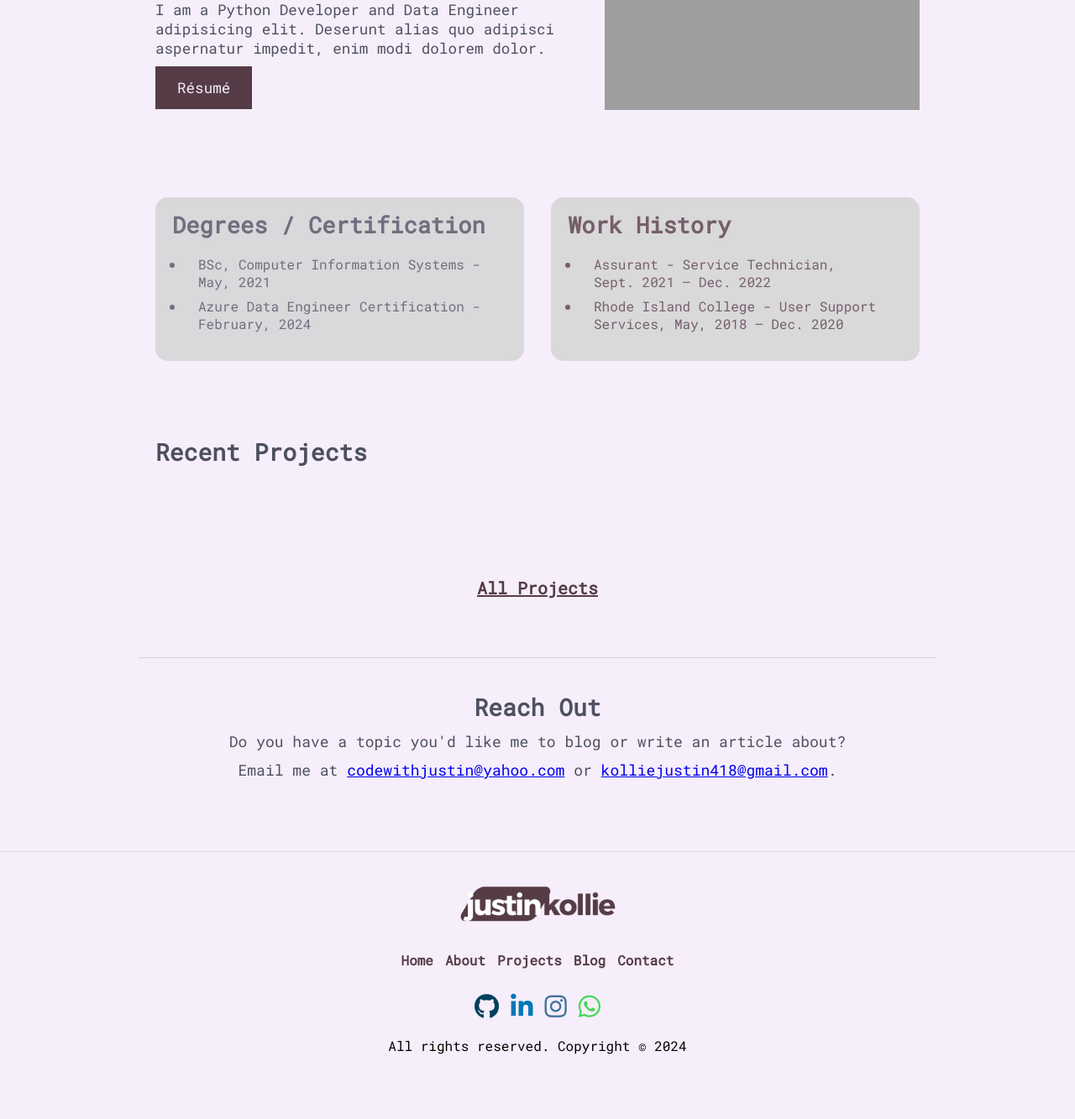
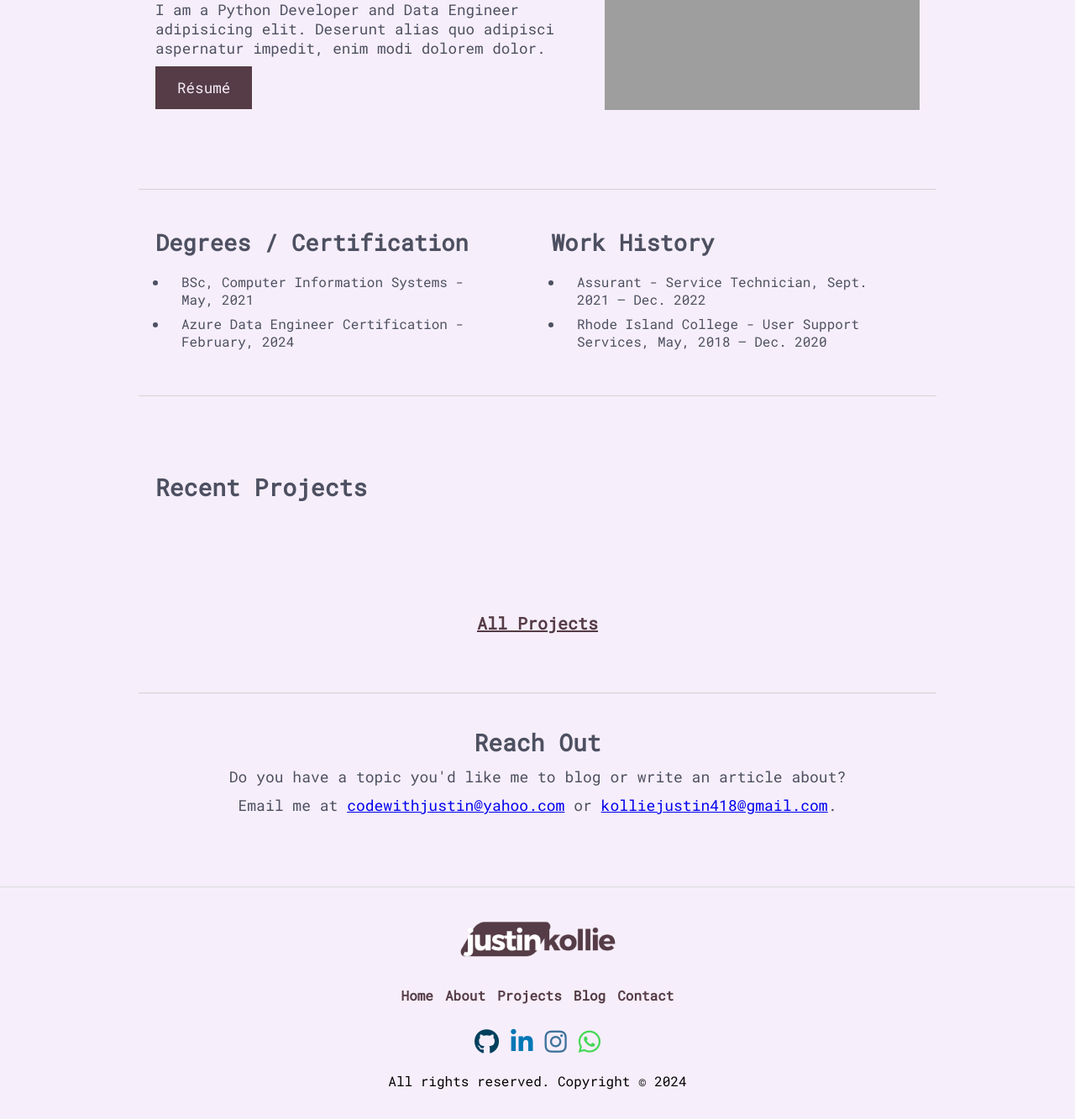
Before and after one commit to sandocodes/personal_portfolio, a Django app: page /about-me/ in a window 1280 px wide. Shown: the part 264-1597 px from the top of the page at 84% size. Before the commit the page ends 1520 px from the top, so only its background shows below. Run offline with Django 5.2, Linux system fonts and the light colour scheme; data that the repository does not hold is empty; some libraries are stand-ins or nearby versions; grey boxes are pictures that could not be loaded.

Commit message:
about page and views file

```diff
--- a/portfolio/website/static/about_styles.css
+++ b/portfolio/website/static/about_styles.css
@@ -12,6 +12,8 @@
     height: auto;
     padding: 20px;
     margin-top: 70px;
+    margin-bottom: 70px;
+
 }
 
 .about_page .about_hero .about_me {
@@ -67,16 +69,18 @@
     padding: 50px 0;
     height: auto;
     padding: 20px;
-    margin: 50px 0;
+    margin: 70px 0;
+    border-top: 1px solid lightgray;
+    border-bottom: 1px solid lightgray;
 }
 
 /* Achievements */
 .about_page .about_profession .achievements {
     margin-top: 10px;
-    background-color: lightgray;
+    /* background-color: lightgray; */
     border-radius: 15px;
-    padding: 15px 20px;
-    opacity: 0.8;
+    padding: 15px 0;
+    /* opacity: 0.8; */
     z-index: -1;
 }
 
@@ -96,11 +100,10 @@
 /* Work History */
 .about_page .about_profession .work_history {
     margin-top: 10px;
-    background-color: lightgray;
+    /* background-color: lightgray; */
     border-radius: 15px;
-    padding: 15px 20px;
-    opacity: 0.8;
-    color: var(--main_color);
+    padding: 15px 0;
+    /* opacity: 0.8; */
     z-index: -1;
 }
 
--- a/portfolio/website/views.py
+++ b/portfolio/website/views.py
@@ -17,7 +17,7 @@ def home_page(request):
 def about_page(request):
     # template = loader.get_template('about_page.html')
     page_name = 'about_page.html'
-    featured_project = Project.objects.all()[:2]
+    featured_project = Project.objects.all()[:4]
     return render(request, page_name, {'title': 'About Page', 'feat_projects': featured_project,})
 
 
```
